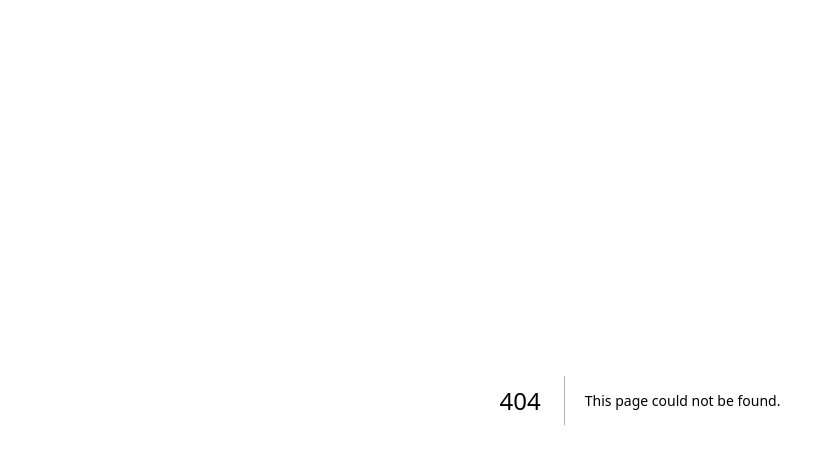
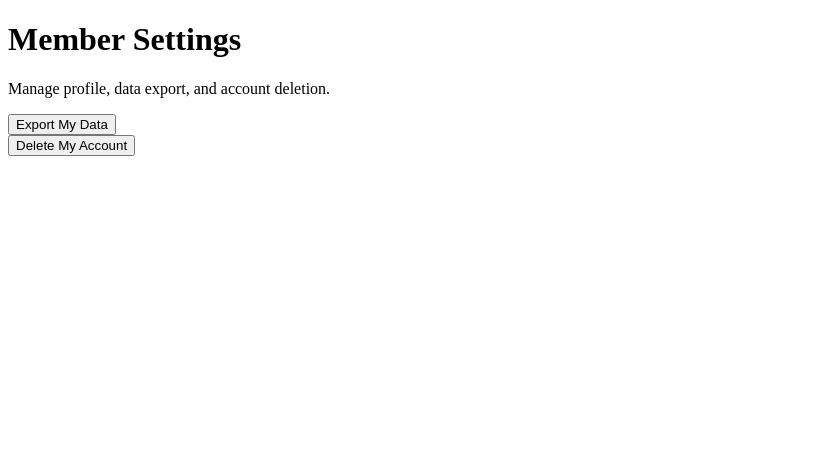
Before and after one commit to Teamtrue/luxury-members, a Next.js app in the folder luxury-members-next/: page /member/settings in a window 1280 px wide. Before the commit this address had no page. Shown: the top 464 px of the page, without its empty margins (0-835 px from the left). Built offline with nearby package versions, Linux system fonts and the light colour scheme.

Commit message:
Add member settings page with account actions

```diff
--- /dev/null
+++ b/luxury-members-next/app/member/settings/page.tsx
@@ -0,0 +1,14 @@
+export default function MemberSettingsPage() {
+  return (
+    <main>
+      <h1>Member Settings</h1>
+      <p>Manage profile, data export, and account deletion.</p>
+      <form method="post" action="/api/account/export">
+        <button type="submit">Export My Data</button>
+      </form>
+      <form method="post" action="/api/account/delete">
+        <button type="submit">Delete My Account</button>
+      </form>
+    </main>
+  );
+}
```
